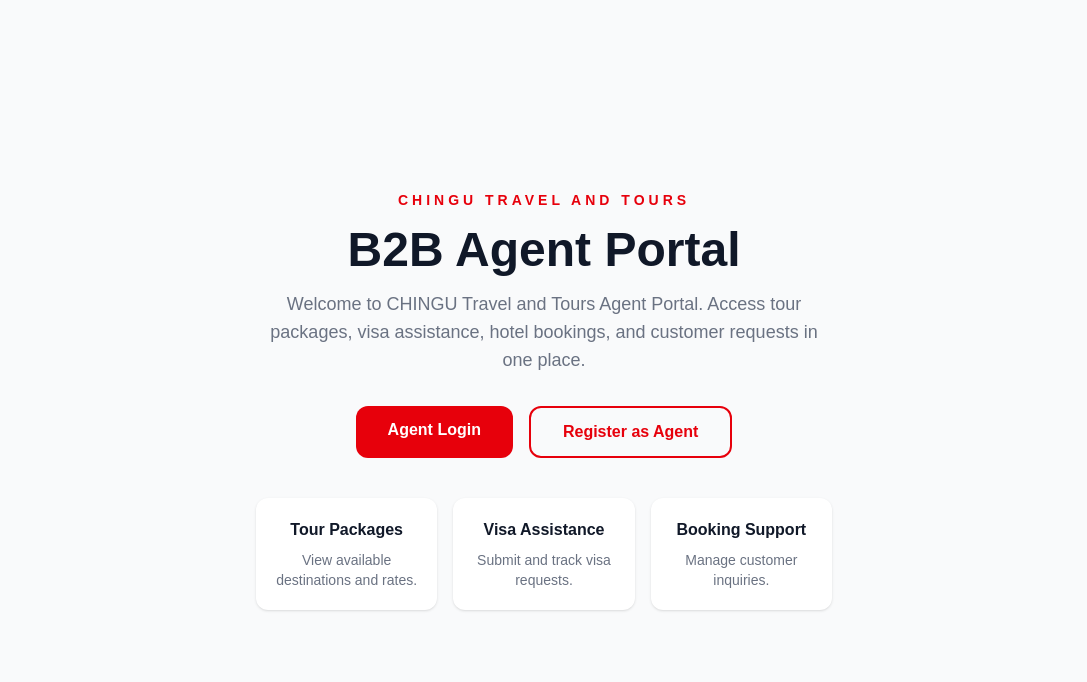
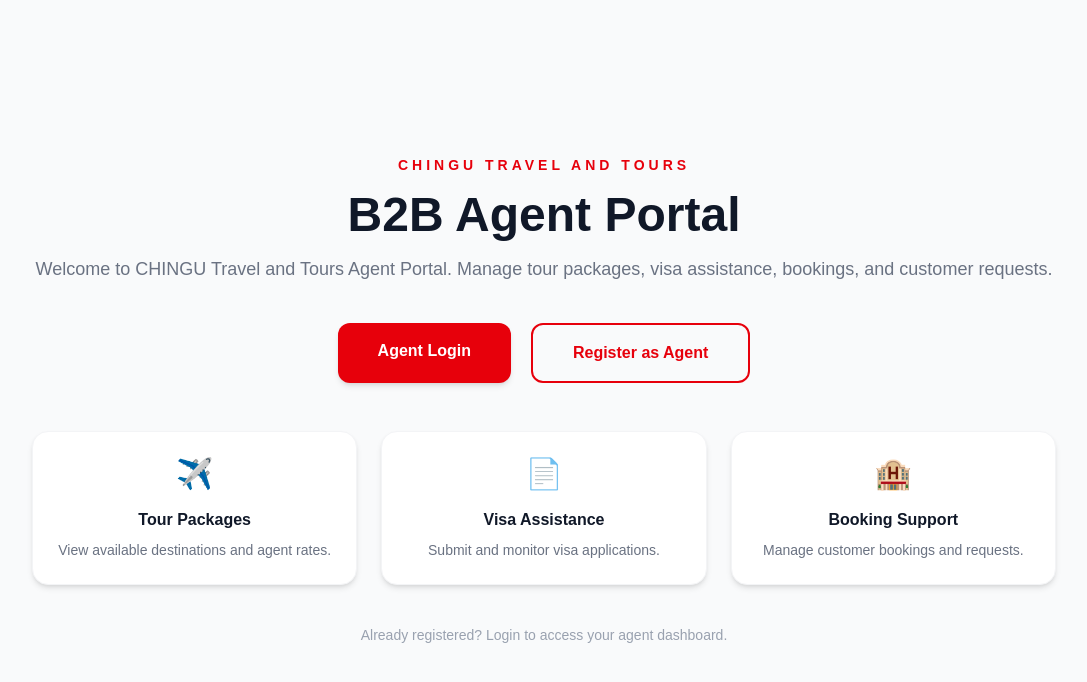
Before and after one commit to chingutravelandtours/chingu-website, a Next.js app: page /agent in a window 1280 px wide. Shown: the top 682 px of the page, without its empty margins (96-1183 px from the left). Built offline with nearby package versions, Linux system fonts and the light colour scheme.

Commit message:
Update page.tsx

```diff
--- a/app/agent/page.tsx
+++ b/app/agent/page.tsx
@@ -1,30 +1,30 @@
 export default function AgentPage() {
   return (
-    <main className="min-h-screen bg-gray-50 flex items-center justify-center px-5">
+    <main className="min-h-screen bg-gray-50 flex items-center justify-center px-5 py-12">
 
-      <div className="text-center max-w-xl">
+      <div className="w-full max-w-5xl">
 
-        {/* LOGO / BRAND */}
-        <p className="text-red-600 font-semibold uppercase tracking-[4px] text-sm">
-          CHINGU Travel and Tours
-        </p>
+        {/* HEADER */}
+        <div className="text-center">
 
+          <p className="text-red-600 font-semibold uppercase tracking-[4px] text-sm">
+            CHINGU Travel and Tours
+          </p>
 
-        {/* TITLE */}
-        <h1 className="mt-4 text-4xl md:text-5xl font-bold text-gray-900">
-          B2B Agent Portal
-        </h1>
+          <h1 className="mt-4 text-4xl md:text-5xl font-bold text-gray-900">
+            B2B Agent Portal
+          </h1>
 
+          <p className="mt-4 text-gray-500 text-lg">
+            Welcome to CHINGU Travel and Tours Agent Portal.
+            Manage tour packages, visa assistance, bookings, and customer requests.
+          </p>
 
-        <p className="mt-4 text-gray-500 text-lg">
-          Welcome to CHINGU Travel and Tours Agent Portal.
-          Access tour packages, visa assistance, hotel bookings,
-          and customer requests in one place.
-        </p>
+        </div>
 
 
         {/* BUTTONS */}
-        <div className="mt-8 flex flex-col sm:flex-row gap-4 justify-center">
+        <div className="mt-10 flex flex-col sm:flex-row justify-center gap-5">
 
 
           {/* LOGIN */}
@@ -33,12 +33,14 @@ export default function AgentPage() {
             className="
               bg-red-600
               text-white
-              px-8
-              py-3
+              px-10
+              py-4
               rounded-xl
               font-semibold
+              text-center
               hover:bg-red-700
               transition
+              shadow-md
             "
           >
             Agent Login
@@ -52,10 +54,11 @@ export default function AgentPage() {
               border-2
               border-red-600
               text-red-600
-              px-8
-              py-3
+              px-10
+              py-4
               rounded-xl
               font-semibold
+              text-center
               hover:bg-red-600
               hover:text-white
               transition
@@ -70,43 +73,100 @@ export default function AgentPage() {
 
         {/* FEATURES */}
         <div className="
-          mt-10
+          mt-12
           grid
           grid-cols-1
-          sm:grid-cols-3
-          gap-4
+          md:grid-cols-3
+          gap-6
         ">
 
 
-          <div className="bg-white rounded-xl shadow p-5">
-            <h3 className="font-bold text-gray-900">
+          <div className="
+            bg-white
+            rounded-2xl
+            shadow-md
+            border
+            border-gray-100
+            p-6
+            text-center
+          ">
+
+            <div className="text-3xl">
+              ✈️
+            </div>
+
+            <h2 className="mt-4 font-bold text-gray-900">
               Tour Packages
-            </h3>
-            <p className="text-sm text-gray-500 mt-2">
-              View available destinations and rates.
+            </h2>
+
+            <p className="mt-2 text-sm text-gray-500">
+              View available destinations and agent rates.
             </p>
+
           </div>
 
 
-          <div className="bg-white rounded-xl shadow p-5">
-            <h3 className="font-bold text-gray-900">
+
+          <div className="
+            bg-white
+            rounded-2xl
+            shadow-md
+            border
+            border-gray-100
+            p-6
+            text-center
+          ">
+
+            <div className="text-3xl">
+              📄
+            </div>
+
+            <h2 className="mt-4 font-bold text-gray-900">
               Visa Assistance
-            </h3>
-            <p className="text-sm text-gray-500 mt-2">
-              Submit and track visa requests.
+            </h2>
+
+            <p className="mt-2 text-sm text-gray-500">
+              Submit and monitor visa applications.
             </p>
+
           </div>
 
 
-          <div className="bg-white rounded-xl shadow p-5">
-            <h3 className="font-bold text-gray-900">
+
+          <div className="
+            bg-white
+            rounded-2xl
+            shadow-md
+            border
+            border-gray-100
+            p-6
+            text-center
+          ">
+
+            <div className="text-3xl">
+              🏨
+            </div>
+
+            <h2 className="mt-4 font-bold text-gray-900">
               Booking Support
-            </h3>
-            <p className="text-sm text-gray-500 mt-2">
-              Manage customer inquiries.
+            </h2>
+
+            <p className="mt-2 text-sm text-gray-500">
+              Manage customer bookings and requests.
             </p>
+
           </div>
 
+
+        </div>
+
+
+        {/* FOOTER NOTE */}
+        <div className="text-center mt-10">
+
+          <p className="text-sm text-gray-400">
+            Already registered? Login to access your agent dashboard.
+          </p>
 
         </div>
 
```
